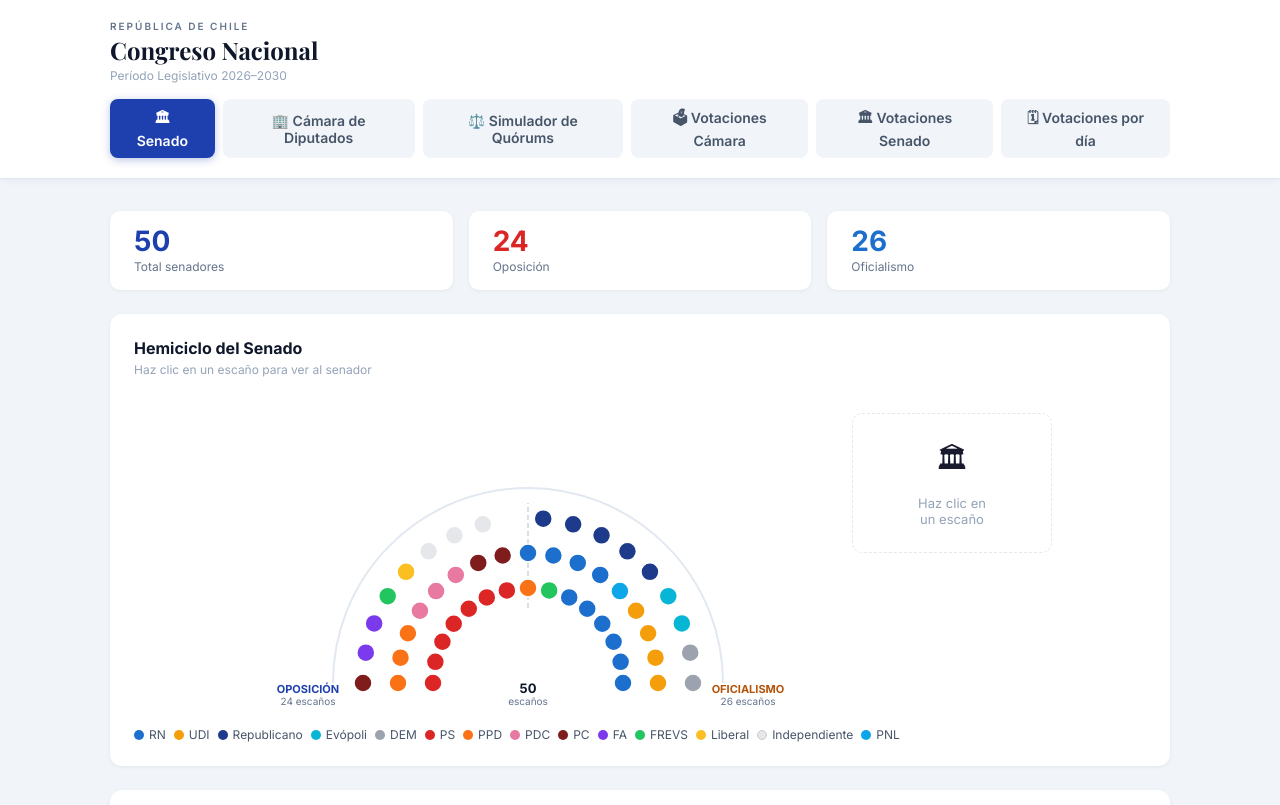
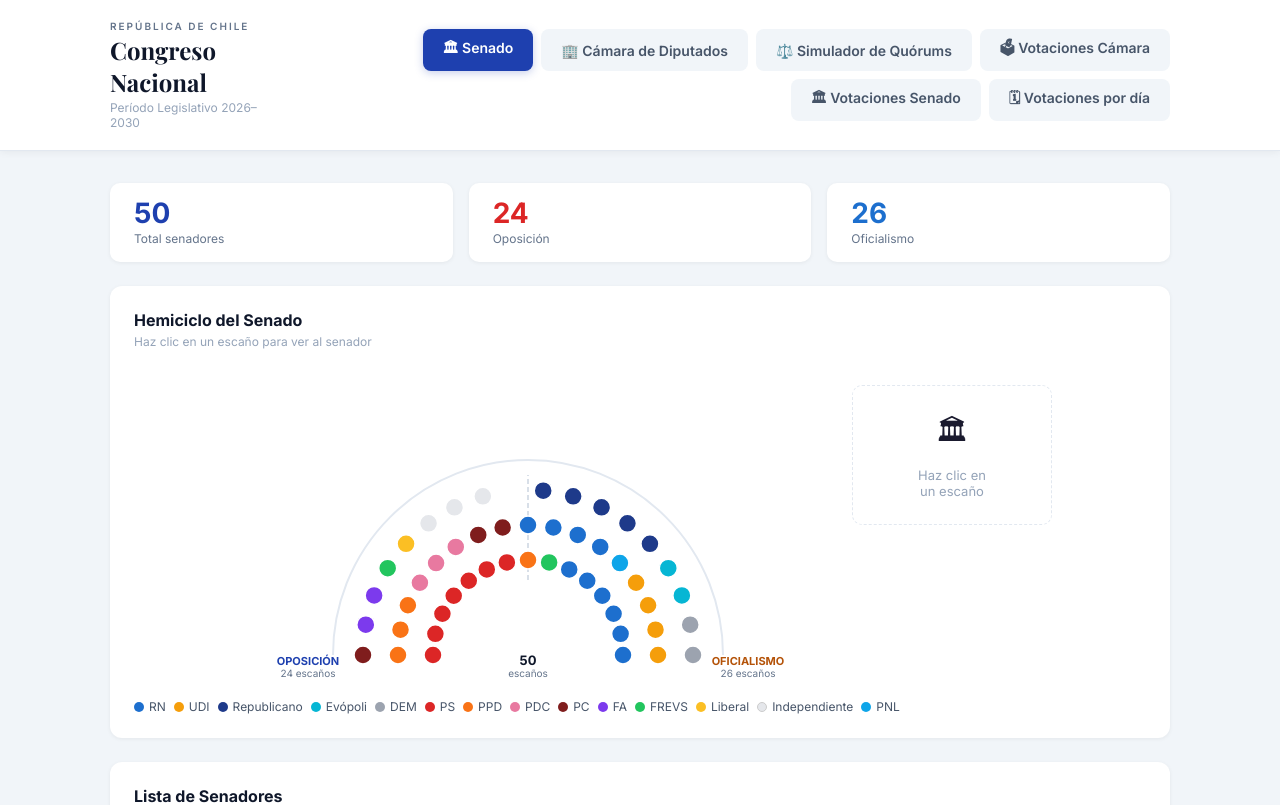
Before and after one commit to josecamilocarteh/Congreso-Chile, a React (Vite) app: page / in a window 1280 px wide. Shown: the top 805 px of the page. Built offline with nearby package versions, Linux system fonts and the light colour scheme.

Commit message:
Update App.jsx

```diff
--- a/src/App.jsx
+++ b/src/App.jsx
@@ -1,4 +1,4 @@
-import { useState } from 'react'
+import { useState, useEffect } from 'react'
 import Senado from './components/Senado'
 import Diputados from './components/Diputados'
 import SimuladorQuorum from './components/SimuladorQuorum'
@@ -6,60 +6,69 @@ import Votaciones from './components/Votaciones'
 import VotacionesSenado from './components/VotacionesSenado'
 import VotacionesDia from './components/VotacionesDia'
 
+function useIsMobile() {
+  const [mobile, setMobile] = useState(typeof window !== 'undefined' ? window.innerWidth < 720 : false)
+  useEffect(() => {
+    const onResize = () => setMobile(window.innerWidth < 720)
+    window.addEventListener('resize', onResize)
+    return () => window.removeEventListener('resize', onResize)
+  }, [])
+  return mobile
+}
+
 export default function App() {
   const [tab, setTab] = useState('senado')
+  const isMobile = useIsMobile()
+
+  const TABS = [
+    ['senado', '🏛 Senado', '#1e40af'],
+    ['diputados', '🏢 Cámara de Diputados', '#1e40af'],
+    ['simulador', '⚖️ Simulador de Quórums', '#7c3aed'],
+    ['votaciones', '🗳 Votaciones Cámara', '#0f766e'],
+    ['votsenado', '🏛 Votaciones Senado', '#7c3aed'],
+    ['votdia', '🗓 Votaciones por día', '#0f766e'],
+  ]
 
   return (
-    <div style={{ fontFamily: "'Inter', sans-serif", minHeight: '100vh', background: '#f1f5f9' }}>
-      {/* HEADER */}
+    <div style={{ fontFamily: "'Inter', sans-serif", minHeight: '100vh', background: '#f1f5f9', overflowX: 'hidden' }}>
       <header style={styles.header}>
-        <div style={styles.headerInner}>
+        <div style={{
+          maxWidth: 1100, margin: '0 auto', padding: isMobile ? '16px 14px' : '20px',
+          display: 'flex', flexDirection: isMobile ? 'column' : 'row',
+          justifyContent: 'space-between', alignItems: isMobile ? 'stretch' : 'center',
+          gap: isMobile ? 14 : 16,
+        }}>
           <div>
             <div style={styles.eyebrow}>República de Chile</div>
-            <h1 style={styles.title}>Congreso Nacional</h1>
+            <h1 style={{ ...styles.title, fontSize: isMobile ? 20 : 24 }}>Congreso Nacional</h1>
             <div style={styles.subtitle}>Período Legislativo 2026–2030</div>
           </div>
-          <div style={styles.tabs}>
-            <button
-              onClick={() => setTab('senado')}
-              style={{ ...styles.tabBtn, ...(tab === 'senado' ? styles.tabActive : styles.tabInactive) }}>
-              🏛 Senado
-            </button>
-            <button
-              onClick={() => setTab('diputados')}
-              style={{ ...styles.tabBtn, ...(tab === 'diputados' ? styles.tabActive : styles.tabInactive) }}>
-              🏢 Cámara de Diputados
-            </button>
-            <button
-              onClick={() => setTab('simulador')}
-              style={{ ...styles.tabBtn, ...(tab === 'simulador' ? { ...styles.tabActive, background: '#7c3aed' } : styles.tabInactive) }}>
-              ⚖️ Simulador de Quórums
-            </button>
-            <button
-              onClick={() => setTab('votaciones')}
-              style={{ ...styles.tabBtn, ...(tab === 'votaciones' ? { ...styles.tabActive, background: '#0f766e' } : styles.tabInactive) }}>
-              🗳 Votaciones Cámara
-            </button>
-            <button
-              onClick={() => setTab('votsenado')}
-              style={{ ...styles.tabBtn, ...(tab === 'votsenado' ? { ...styles.tabActive, background: '#7c3aed' } : styles.tabInactive) }}>
-              🏛 Votaciones Senado
-            </button>
-            <button
-              onClick={() => setTab('votdia')}
-              style={{ ...styles.tabBtn, ...(tab === 'votdia' ? { ...styles.tabActive, background: '#0f766e' } : styles.tabInactive) }}>
-              🗓 Votaciones por día
-            </button>
+          <div style={{ display: 'flex', gap: isMobile ? 6 : 8, flexWrap: 'wrap', justifyContent: isMobile ? 'flex-start' : 'flex-end' }}>
+            {TABS.map(([key, label, color]) => {
+              const active = tab === key
+              return (
+                <button key={key} onClick={() => setTab(key)} style={{
+                  padding: isMobile ? '8px 12px' : '9px 20px',
+                  borderRadius: 8, border: 'none', cursor: 'pointer', fontWeight: 600,
+                  fontSize: isMobile ? 12.5 : 14, fontFamily: "'Inter', sans-serif",
+                  flex: isMobile ? '1 1 calc(50% - 6px)' : '0 0 auto',
+                  whiteSpace: 'nowrap', overflow: 'hidden', textOverflow: 'ellipsis',
+                  background: active ? color : '#f1f5f9',
+                  color: active ? 'white' : '#475569',
+                  boxShadow: active ? '0 2px 8px rgba(30,64,175,0.25)' : 'none',
+                }}>
+                  {label}
+                </button>
+              )
+            })}
           </div>
         </div>
       </header>
 
-      {/* CONTENT */}
-      <main style={{ maxWidth: 1100, margin: '0 auto', padding: '32px 20px 60px' }}>
+      <main style={{ maxWidth: 1100, margin: '0 auto', padding: isMobile ? '20px 12px 48px' : '32px 20px 60px' }}>
         {tab === 'senado' ? <Senado /> : tab === 'diputados' ? <Diputados /> : tab === 'simulador' ? <SimuladorQuorum /> : tab === 'votaciones' ? <Votaciones /> : tab === 'votsenado' ? <VotacionesSenado /> : <VotacionesDia />}
       </main>
 
-      {/* FOOTER */}
       <footer style={styles.footer}>
         Sitio creado por José Camilo Carte Hernández, Asesor Legislativo.
       </footer>
@@ -69,13 +78,8 @@ export default function App() {
 
 const styles = {
   header: { background: 'white', borderBottom: '1px solid #e2e8f0', boxShadow: '0 1px 8px rgba(0,0,0,0.06)' },
-  headerInner: { maxWidth: 1100, margin: '0 auto', padding: '20px', display: 'flex', justifyContent: 'space-between', alignItems: 'center', flexWrap: 'wrap', gap: 16 },
   eyebrow: { fontSize: 10, letterSpacing: 2, textTransform: 'uppercase', color: '#64748b', marginBottom: 2, fontWeight: 600 },
-  title: { fontSize: 24, fontWeight: 700, color: '#0f172a', fontFamily: "'Playfair Display', serif" },
+  title: { fontWeight: 700, color: '#0f172a', fontFamily: "'Playfair Display', serif" },
   subtitle: { fontSize: 12, color: '#94a3b8', marginTop: 2 },
-  tabs: { display: 'flex', gap: 8 },
-  tabBtn: { padding: '9px 20px', borderRadius: 8, border: 'none', cursor: 'pointer', fontWeight: 600, fontSize: 14, fontFamily: "'Inter', sans-serif", transition: 'all 0.15s' },
-  tabActive: { background: '#1e40af', color: 'white', boxShadow: '0 2px 8px rgba(30,64,175,0.3)' },
-  tabInactive: { background: '#f1f5f9', color: '#475569' },
   footer: { textAlign: 'center', padding: '24px 20px 32px', fontSize: 13, color: '#94a3b8', borderTop: '1px solid #e2e8f0' },
 }
```
